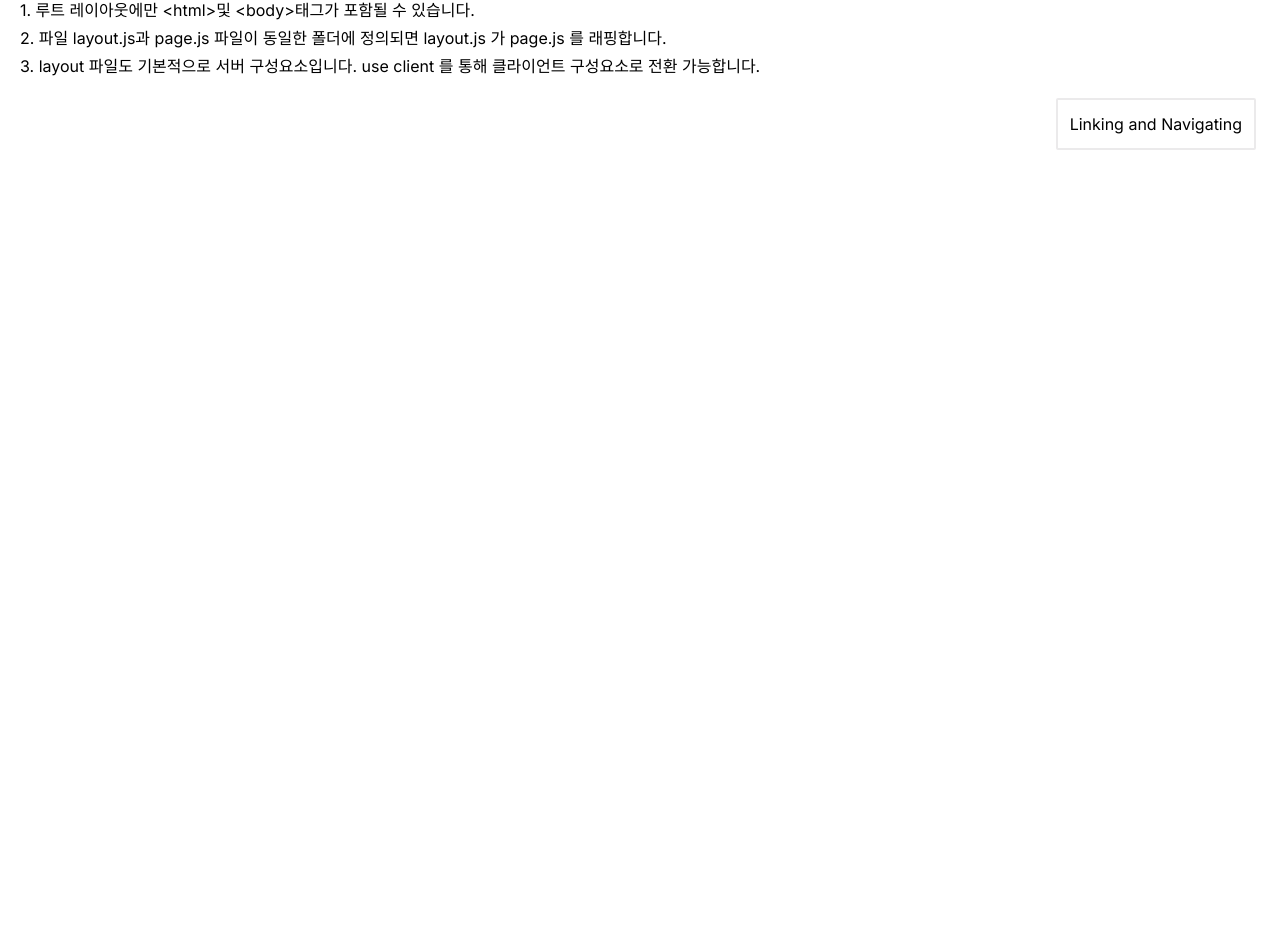
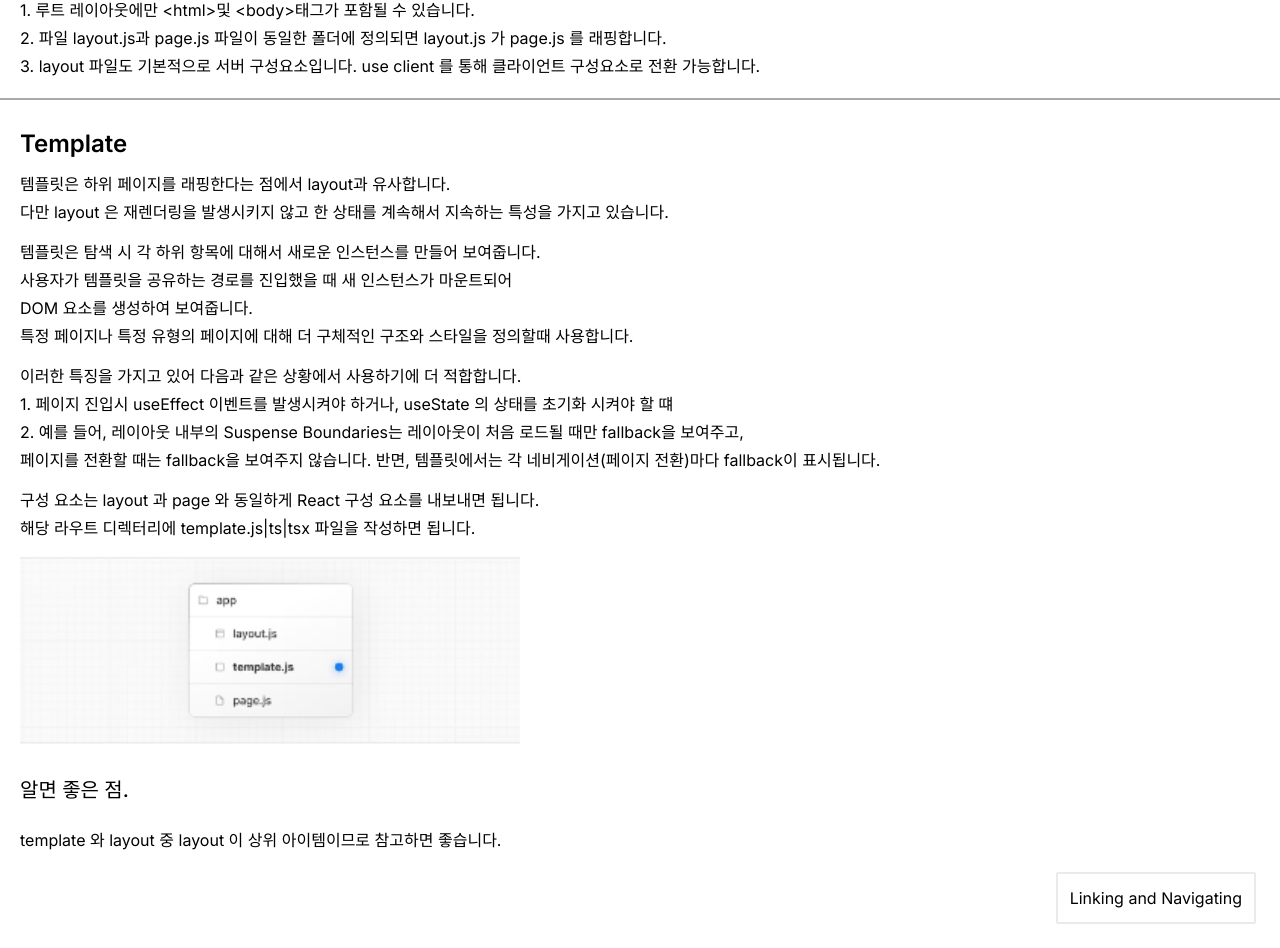
Before and after one commit to YDP-SPLOUNGE-CLUB/Next-Docs-Tutorial, a Next.js app: page /jks/page-layout in a window 1280 px wide. Shown: the part 3230-4178 px from the top of the page. Before the commit the page ends 3404 px from the top, so only its background shows below. Built offline with nearby package versions, Linux system fonts and the light colour scheme.

Commit message:
✨ Layout Page / Template 자료 작성

```diff
--- a/src/app/jks/page-layout/page.tsx
+++ b/src/app/jks/page-layout/page.tsx
@@ -5,8 +5,9 @@ import style from '@/common/style/jks/index.module.scss';
 import Image from "next/image";
 import CodeSnippet from "@/component/JKS/misc/CodeSnippet/CodeSnippet";
 import StepNavigation from "@/component/JKS/layout/StepNavigation/StepNavigation";
-import PageComponent from "@/component/JKS/misc/PageComponent/PageLayout/PageComponent";
+import PageComponent from "@/component/JKS/misc/PageComponent/PageComponent/PageComponent";
 import LayoutComponent from "@/component/JKS/misc/PageComponent/LayoutComponent/LayoutComponent";
+import TemplateComponent from "@/component/JKS/misc/PageComponent/TemplateComponent/TemplateComponent";
 
 export default function PageLayout() {
 
@@ -26,11 +27,15 @@ export default function PageLayout() {
 
   return (
     <div className={style.page}>
-      <PageComponent />
+      <PageComponent/>
       <div>
-        <div className={style.emptyLine} />
+        <div className={style.emptyLine}/>
       </div>
-      <LayoutComponent />
+      <LayoutComponent/>
+      <div>
+        <div className={style.emptyLine}/>
+      </div>
+      <TemplateComponent/>
       <StepNavigation nextPage={{name: 'Linking and Navigating', route: 'page-layout'}}/>
     </div>
   )
--- /dev/null
+++ b/src/component/JKS/misc/PageComponent/TemplateComponent/TemplateComponent.tsx
@@ -0,0 +1,50 @@
+import React from 'react';
+import style from "@/common/style/jks/index.module.scss";
+import Image from "next/image";
+
+const TemplateComponent = () => {
+  return (
+    <>
+      <div className={style.header}>
+        <h1>Template</h1>
+      </div>
+      <div className={style.content}>
+        <p>템플릿은 하위 페이지를 래핑한다는 점에서 layout과 유사합니다.</p>
+        <p>다만 layout 은 재렌더링을 발생시키지 않고 한 상태를 계속해서 지속하는 특성을 가지고 있습니다.</p>
+        <p></p>
+        <p>템플릿은 탐색 시 각 하위 항목에 대해서 새로운 인스턴스를 만들어 보여줍니다.</p>
+        <p>사용자가 템플릿을 공유하는 경로를 진입했을 때 새 인스턴스가 마운트되어</p>
+        <p>DOM 요소를 생성하여 보여줍니다.</p>
+        <p>특정 페이지나 특정 유형의 페이지에 대해 더 구체적인 구조와 스타일을 정의할때 사용합니다.</p>
+        <p></p>
+        <p>이러한 특징을 가지고 있어 다음과 같은 상황에서 사용하기에 더 적합합니다.</p>
+        <p>1. 페이지 진입시 useEffect 이벤트를 발생시켜야 하거나, useState 의 상태를 초기화 시켜야 할 떄</p>
+        <p>2. 예를 들어, 레이아웃 내부의 Suspense Boundaries는
+          레이아웃이 처음 로드될 때만 fallback을 보여주고,
+        </p>
+        <p>
+          페이지를 전환할 때는 fallback을 보여주지 않습니다.
+          반면, 템플릿에서는 각 네비게이션(페이지 전환)마다 fallback이 표시됩니다.</p>
+        <p></p>
+        <p>구성 요소는 layout 과 page 와 동일하게 React 구성 요소를 내보내면 됩니다.</p>
+        <p>해당 라우트 디렉터리에 template.js|ts|tsx 파일을 작성하면 됩니다.</p>
+        <div className={style.image}>
+          <Image
+            src={'/assets/img/page_layout_5.png'}
+            alt={'page-layout image 5'}
+            layout={'fill'}
+            objectFit={'cover'}
+          />
+        </div>
+        <h2>
+          알면 좋은 점.
+        </h2>
+        <p>
+          template 와 layout 중 layout 이 상위 아이템이므로 참고하면 좋습니다.
+        </p>
+      </div>
+    </>
+  )
+}
+
+export default TemplateComponent;
```
Also changed, not shown: public/assets/img/page_layout_5.png (added), src/component/JKS/misc/PageComponent/PageComponent/PageComponent.tsx (renamed from src/component/JKS/misc/PageComponent/PageLayout/PageComponent.tsx).
